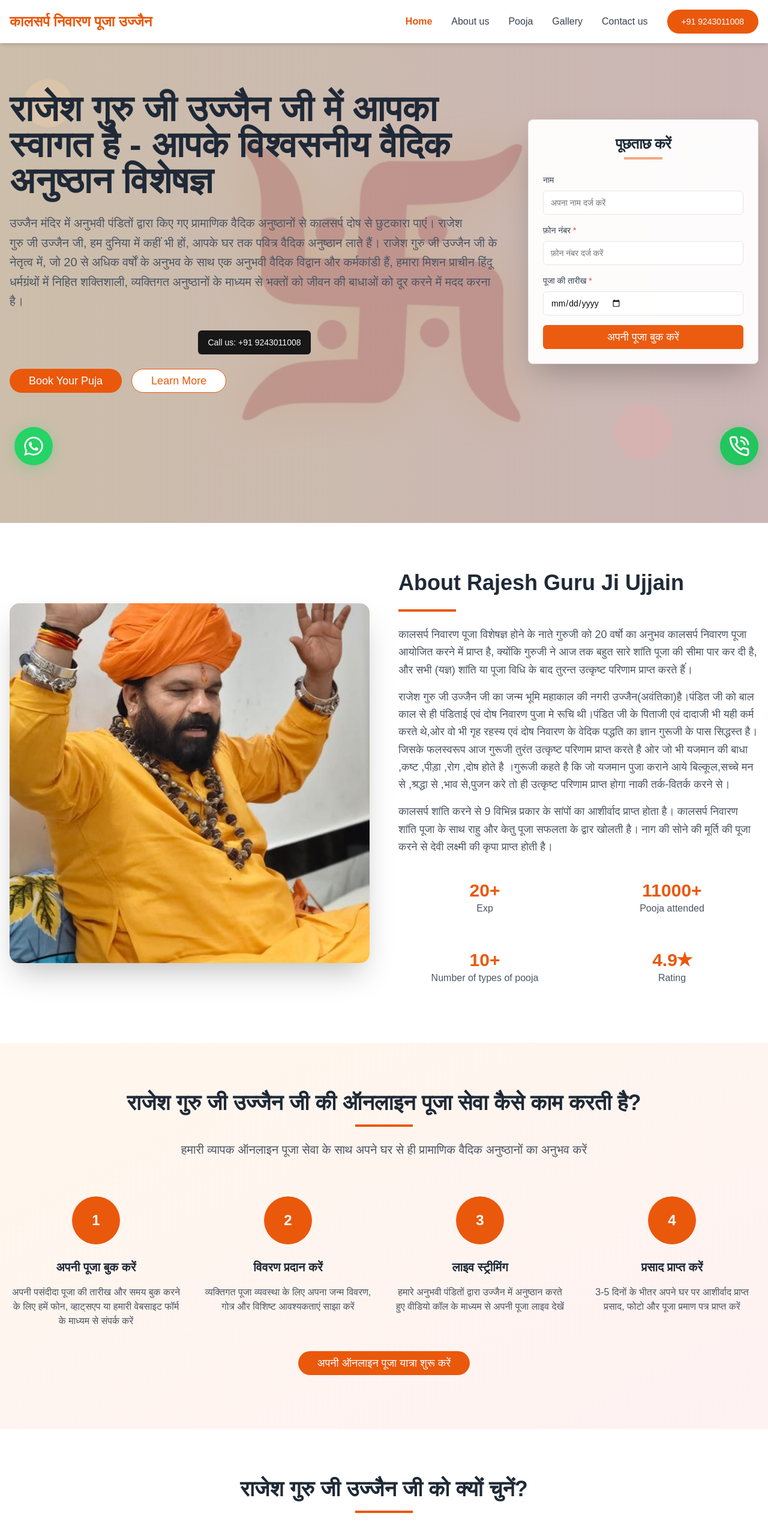
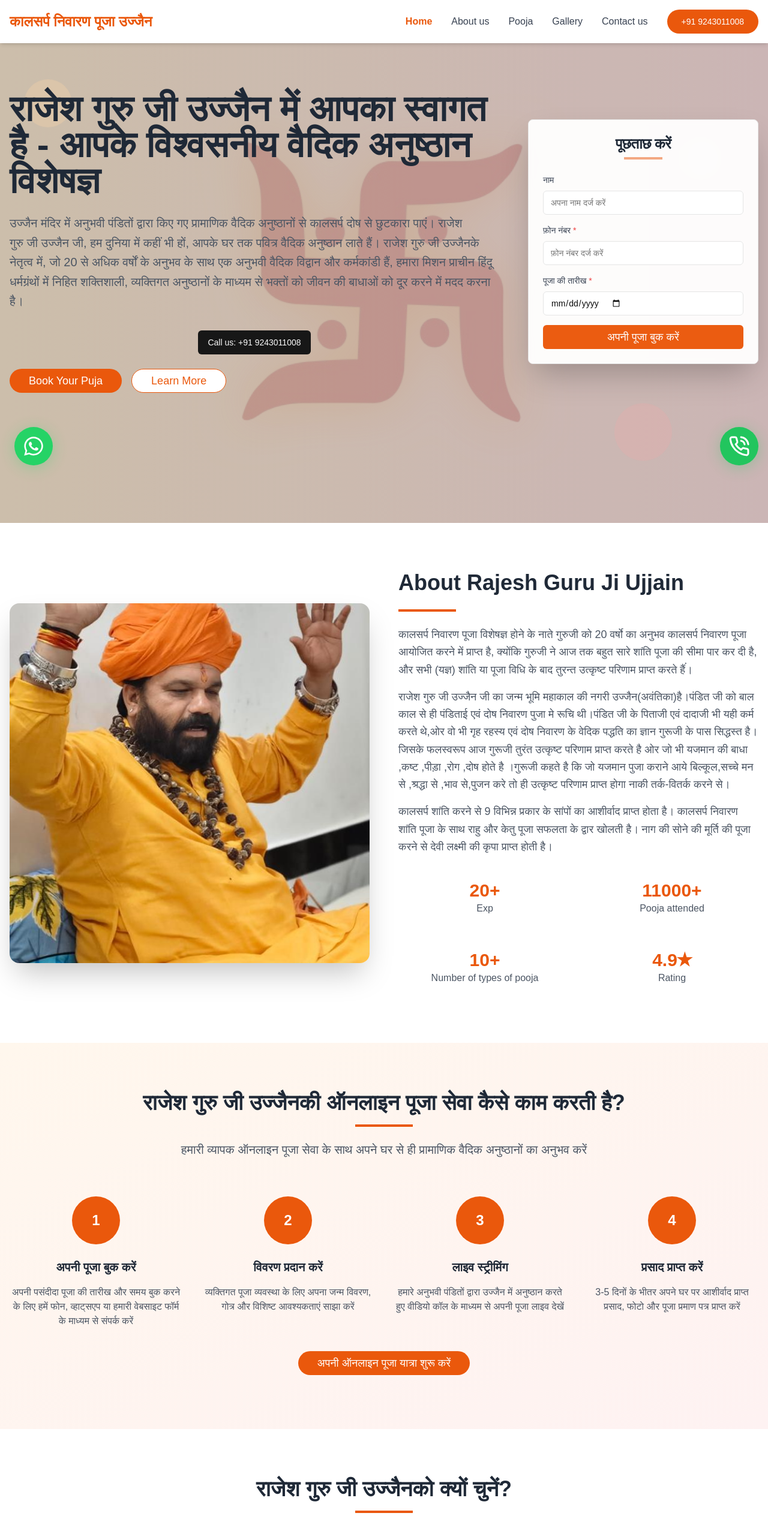
Before and after one commit to mahant1390/Mahant-Rajendra-Das-Shastri-Ji, a Next.js app: page / in a window 1280 px wide. Shown: the top 2548 px of the page at 60% size. Built offline with nearby package versions, Linux system fonts and the light colour scheme.

Commit message:
modified name....

```diff
--- a/app/page.tsx
+++ b/app/page.tsx
@@ -217,11 +217,11 @@ export default function KaalSarpDoshWebsite() {
         <div className="relative max-w-7xl mx-auto px-4 py-20 flex flex-col lg:flex-row items-center gap-12">
           <div className="flex-1 text-center lg:text-left animate-fade-in-up">
             <h1 className="text-4xl lg:text-6xl font-bold text-gray-800 mb-6 animate-slide-in-left">
-            राजेश गुरु जी उज्जैन जी में आपका स्वागत है - आपके विश्वसनीय वैदिक अनुष्ठान विशेषज्ञ
+            राजेश गुरु जी उज्जैन में आपका स्वागत है - आपके विश्वसनीय वैदिक अनुष्ठान विशेषज्ञ
             </h1>
             <p className="text-xl text-gray-600 mb-8 leading-relaxed animate-slide-in-left delay-200">
               उज्जैन  मंदिर में अनुभवी पंडितों द्वारा किए गए प्रामाणिक वैदिक अनुष्ठानों से कालसर्प दोष से छुटकारा पाएं।
-              राजेश गुरु जी उज्जैन जी, हम दुनिया में कहीं भी हों, आपके घर तक पवित्र वैदिक अनुष्ठान लाते हैं। राजेश गुरु जी उज्जैन जी के नेतृत्व में, जो 20 से अधिक वर्षों के अनुभव के साथ एक अनुभवी वैदिक विद्वान और कर्मकांडी हैं, हमारा मिशन प्राचीन हिंदू धर्मग्रंथों में निहित शक्तिशाली, व्यक्तिगत अनुष्ठानों के माध्यम से भक्तों को जीवन की बाधाओं को दूर करने में मदद करना है।
+              राजेश गुरु जी उज्जैन जी, हम दुनिया में कहीं भी हों, आपके घर तक पवित्र वैदिक अनुष्ठान लाते हैं। राजेश गुरु जी उज्जैनके नेतृत्व में, जो 20 से अधिक वर्षों के अनुभव के साथ एक अनुभवी वैदिक विद्वान और कर्मकांडी हैं, हमारा मिशन प्राचीन हिंदू धर्मग्रंथों में निहित शक्तिशाली, व्यक्तिगत अनुष्ठानों के माध्यम से भक्तों को जीवन की बाधाओं को दूर करने में मदद करना है।
             </p>
 
 <div className="flex justify-center">
@@ -357,7 +357,7 @@ export default function KaalSarpDoshWebsite() {
             }`}
           >
             <h2 className="text-4xl font-bold text-gray-800 mb-4">
-              राजेश गुरु जी उज्जैन जी की ऑनलाइन पूजा सेवा कैसे काम करती है?
+              राजेश गुरु जी उज्जैनकी ऑनलाइन पूजा सेवा कैसे काम करती है?
             </h2>
             <div className="w-24 h-1 bg-orange-600 mx-auto mb-6 animate-expand"></div>
             <p className="text-xl text-gray-600 max-w-3xl mx-auto">
@@ -431,7 +431,7 @@ export default function KaalSarpDoshWebsite() {
               visibleSections.has("why-choose-us-section") ? "opacity-100 translate-y-0" : "opacity-0 translate-y-10"
             }`}
           >
-            <h2 className="text-4xl font-bold text-gray-800 mb-4">राजेश गुरु जी उज्जैन जी को क्यों चुनें?
+            <h2 className="text-4xl font-bold text-gray-800 mb-4">राजेश गुरु जी उज्जैनको क्यों चुनें?
             </h2>
             <div className="w-24 h-1 bg-orange-600 mx-auto mb-6 animate-expand"></div>
             <p className="text-xl text-gray-600 max-w-3xl mx-auto">
@@ -443,7 +443,7 @@ export default function KaalSarpDoshWebsite() {
             {[{
                 icon: <Award className="w-12 h-12 text-orange-600" />,
                 title: "अनुभवी और प्रामाणिक",
-                description: "राजेश गुरु जी उज्जैन जी को वैदिक अनुष्ठानों में 20 वर्षों से अधिक का अनुभव है, जो प्रामाणिक और प्रभावी पूजा सुनिश्चित करते हैं।",
+                description: "राजेश गुरु जी उज्जैनको वैदिक अनुष्ठानों में 20 वर्षों से अधिक का अनुभव है, जो प्रामाणिक और प्रभावी पूजा सुनिश्चित करते हैं।",
               },
               {
                 icon: <Users className="w-12 h-12 text-orange-600" />,
@@ -601,7 +601,7 @@ export default function KaalSarpDoshWebsite() {
                 location: "मुंबई, महाराष्ट्र",
                 rating: 5,
                 review:
-                  "राजेश गुरुजी उज्जैन जी ने मेरी कालसर्प दोष निवारण पूजा पूरी निष्ठा से की। 3 महीने के भीतर, मुझे काम पर पदोन्नति मिली और मेरी पारिवारिक समस्याएं हल हो गईं। अत्यधिक अनुशंसित!",
+                  "राजेश गुरुजी उज्जैनने मेरी कालसर्प दोष निवारण पूजा पूरी निष्ठा से की। 3 महीने के भीतर, मुझे काम पर पदोन्नति मिली और मेरी पारिवारिक समस्याएं हल हो गईं। अत्यधिक अनुशंसित!",
                 date: "2 सप्ताह पहले",
               },
               {
```
